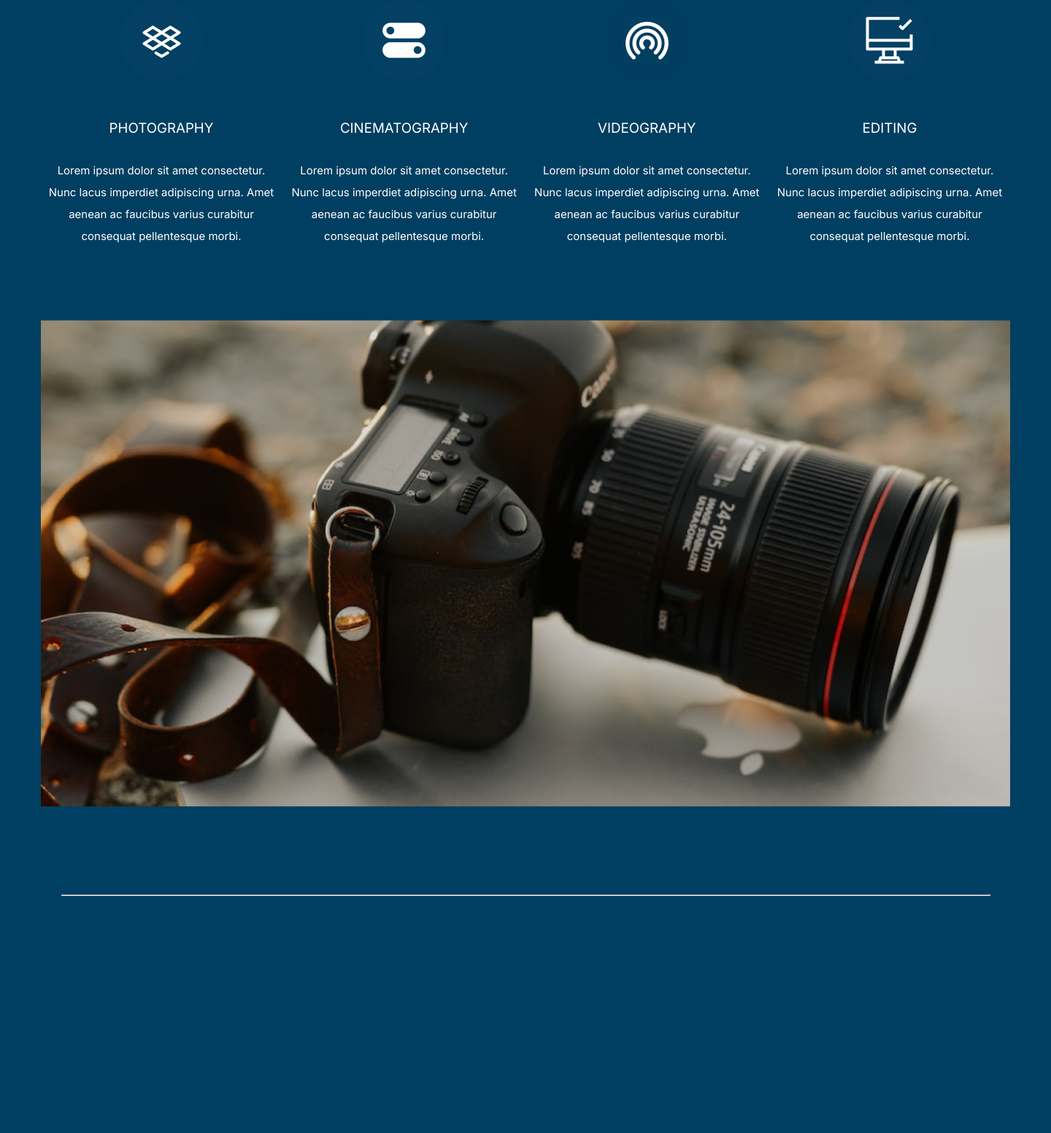
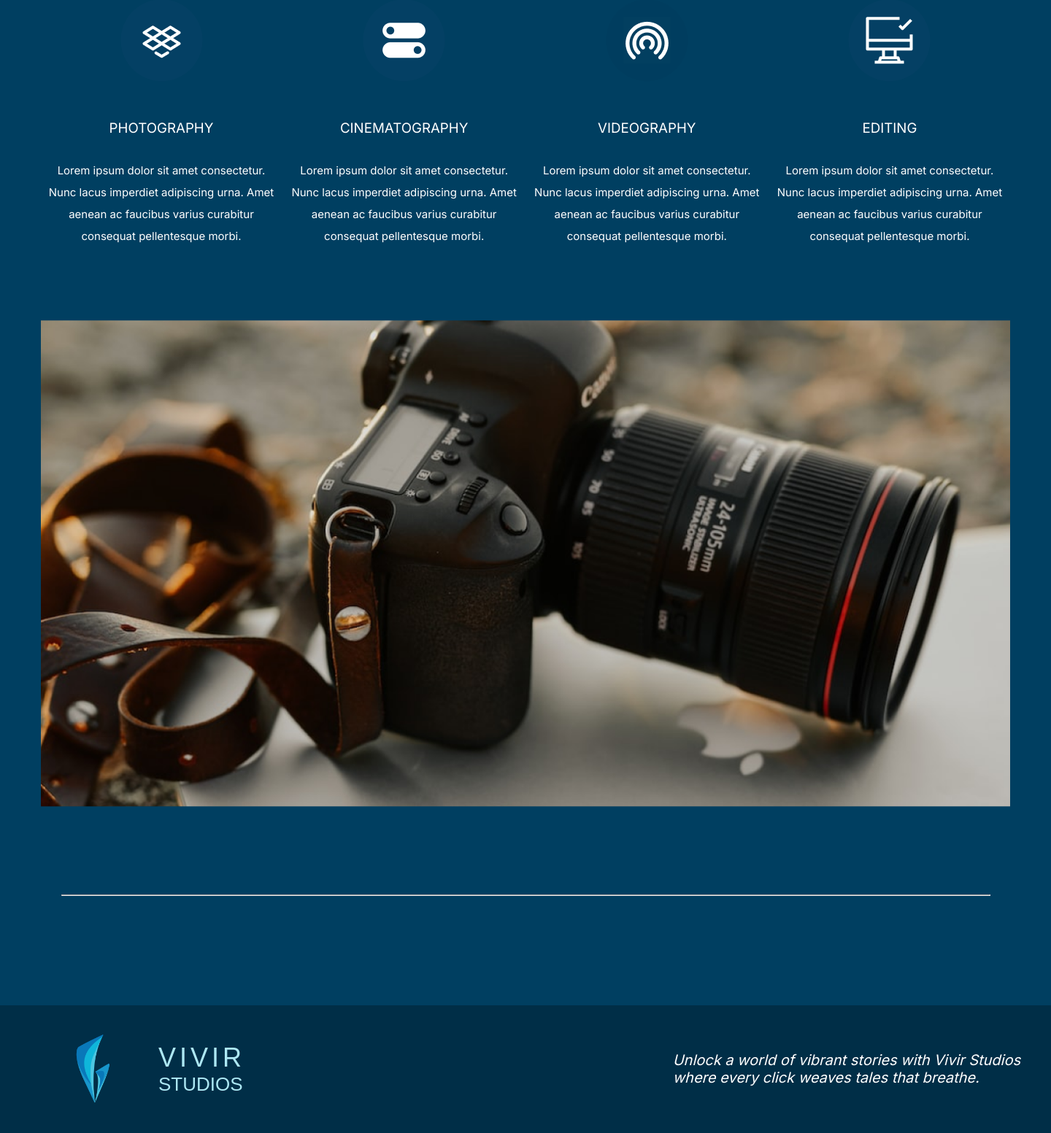
Before and after one commit to HanzDLC/IT-111-FINAL, a PHP site: page / in a window 1440 px wide. Shown: the part 2355-3908 px from the top of the page at 73% size. Before the commit the page ends 3583 px from the top, so only its background shows below. Run offline with PHP 8.4, Linux system fonts and the light colour scheme.

Commit message:
Update 4

```diff
--- a/css/global/content.css
+++ b/css/global/content.css
@@ -9,6 +9,7 @@
 
 
 }
+
 
 
 /* .wrapper{
--- a/css/global/fonts.css
+++ b/css/global/fonts.css
@@ -52,3 +52,12 @@
     font-weight: 700;
     src: url('../fonts/open-sans-v40-latin-700.woff2') format('woff2'); /* Chrome 36+, Opera 23+, Firefox 39+, Safari 12+, iOS 10+ */
   }
+
+
+  @font-face {
+    font-display: swap; /* Check https://developer.mozilla.org/en-US/docs/Web/CSS/@font-face/font-display for other options. */
+    font-family: 'Brown Sugar';
+    font-style: normal;
+    font-weight: 400;
+    src: url('/fonts/brown-sugar.ttf') format('ttf'); /* Chrome 36+, Opera 23+, Firefox 39+, Safari 12+, iOS 10+ */
+  }
--- a/css/style.css
+++ b/css/style.css
@@ -2,3 +2,79 @@
 @import url(/css/global/fonts.css);
 @import url(/css/global/header.css);
 @import url(/css/global/content.css);
+
+
+
+
+
+html, body {
+    margin: 0;
+    padding: 0;
+    height: 100%;
+}
+
+
+.page-container {
+    display: flex;
+    flex-direction: column;
+    min-height: 100vh;
+}
+
+
+.wrapper {
+    flex: 1;
+}
+
+
+footer {
+    width: 100%;
+    background-color: var(--dark-blue);
+    padding: 20px 0; /* Optional vertical padding for footer */
+}
+
+.footer-content {
+    max-width: 1356px; /* Match the container width of the header */
+    margin: 0 auto;    /* Center the footer content */
+    display: flex;
+    justify-content: space-between; /* Space between the footer elements */
+    align-items: center; /* Vertically align items */
+    padding-left: 20px;
+}
+
+.socials {
+    display: flex;
+    align-items: center;
+    gap: 20px; /* Spacing between logo and text */
+}
+
+.title h1 {
+    font-family: 'Brown Sugar', sans-serif;
+    font-size: 36px;
+    margin: 0;
+    letter-spacing: 5px;
+    color: #ADE8F4;
+    font-weight: 200;
+}
+
+.title p {
+    font-family: 'Brown Sugar', sans-serif;
+    font-size: 26px;
+    margin: 0;
+    color: #ADE8F4;
+}
+
+.footer-content .text {
+    color: white;
+    font-style: italic;
+    font-size: 20px;
+    margin-left: 200px;
+
+}
+
+.footer-content .text p {
+    margin: 0; /* Reset default paragraph margins */
+}
+
+.socials {
+    flex-shrink: 0; /* Ensure fixed size */
+}
--- a/index.html
+++ b/index.html
@@ -7,9 +7,11 @@
     <link rel="stylesheet" href="/css/style.css">
 </head>
 <body>
+    <div class="page-container">
+        <!-- Header Section -->
         <header>
             <div class="header-content">
-            <a href="#"><img class="logo" src="assets/viv lighter.png" height="150"  width="150"></a>
+                <a href="#"><img class="logo" src="assets/viv lighter.png" height="150" width="150"></a>
                 <nav>
                     <ul class="nav-links">
                         <li><a href="#">HOME</a></li>
@@ -20,8 +22,8 @@
                     </ul>
                 </nav>
                 <div class="login">
-                <a href="">Log in</a>
-                <a href="">Sign up</a>
+                    <a href="#">Log in</a>
+                    <a href="#">Sign up</a>
                 </div>
                 <div class="social-links">
                     <a href="#"><img src="/assets/facebook.png" height="24" width="24"></a>
@@ -30,23 +32,24 @@
                 </div>
             </div>
         </header>
+
+        <!-- Main Content Section -->
         <div class="wrapper">
             <div class="first-container">
                 <div class="first-sub-container">
                     <div class="left">
                         <h1>•BRAND <br />RECOGNITION</h1>
-
                     </div>
                     <div class="right">
                         <h1>2021</h1>
                     </div>
                 </div>
                 <p>Photography</p>
-
                 <div class="first-container-image">
                     <img src="/assets/Frame 7.png" alt="Photo of a man">
                 </div>
             </div>
+
             <div class="second-container">
                 <h2>•ABOUT</h2>
                 <div class="second-sub-container">
@@ -55,19 +58,19 @@
                         <img class="bottom-image" src="/assets/Frame 8.png">
                     </div>
                     <div class="right">
-                    <p>Vivir Studios is a photography and cinematography studio in Iloilo CIty, where timeless elegance
-                        and innovation work at their best
-                        <br /><br /> <br />
+                        <p>Vivir Studios is a photography and cinematography studio in Iloilo City, where timeless elegance
+                            and innovation work at their best.
+                            <br /><br /><br />
                             At Vivir Studios we don’t just capture images; we capture stories, emotions, and journeys.
-                        Whether you’re preparing for a pre-debut or pre-wedding shoot, or seeking a professional, corporate approach,
+                            Whether you’re preparing for a pre-debut or pre-wedding shoot, or seeking a professional corporate approach,
                             our unique blend of classic charm and contemporary style ensures every frame stands out.
-                        <br /> <br /> <br />
+                            <br /><br /><br />
                             With a cinematic touch, we bring your memories to life in a way that only Vivir Studios can.
                         </p>
-
                     </div>
                 </div>
             </div>
+
             <div class="button">
                 <button class="random-button">HELLO</button>
             </div>
@@ -76,51 +79,70 @@
                 <hr>
             </div>
 
-
             <div class="third-container">
                 <h2>•SERVICES</h2>
                 <div class="third-sub-container">
                     <div class="cont">
                         <img src="/assets/dropbox.png">
                         <div class="header"><h3>PHOTOGRAPHY</h3></div>
-                    <div class="text">Lorem ipsum dolor sit amet consectetur. <br />
-                        Nunc lacus imperdiet adipiscing urna. Amet <br />
-                        aenean ac faucibus varius curabitur <br />
-                        consequat pellentesque morbi. </div>
+                        <div class="text">Lorem ipsum dolor sit amet consectetur.<br />
+                            Nunc lacus imperdiet adipiscing urna. Amet<br />
+                            aenean ac faucibus varius curabitur<br />
+                            consequat pellentesque morbi.</div>
                     </div>
                     <div class="cont">
                         <img src="/assets/slider.png">
                         <div class="header"><h3>CINEMATOGRAPHY</h3></div>
-                    <div class="text">Lorem ipsum dolor sit amet consectetur. <br />
-                        Nunc lacus imperdiet adipiscing urna. Amet <br />
-                        aenean ac faucibus varius curabitur <br />
-                        consequat pellentesque morbi. </div>
+                        <div class="text">Lorem ipsum dolor sit amet consectetur.<br />
+                            Nunc lacus imperdiet adipiscing urna. Amet<br />
+                            aenean ac faucibus varius curabitur<br />
+                            consequat pellentesque morbi.</div>
                     </div>
                     <div class="cont">
                         <img src="/assets/wifi.png">
                         <div class="header"><h3>VIDEOGRAPHY</h3></div>
-                    <div class="text">Lorem ipsum dolor sit amet consectetur. <br />
-                        Nunc lacus imperdiet adipiscing urna. Amet <br />
-                        aenean ac faucibus varius curabitur <br />
-                        consequat pellentesque morbi. </div>
+                        <div class="text">Lorem ipsum dolor sit amet consectetur.<br />
+                            Nunc lacus imperdiet adipiscing urna. Amet<br />
+                            aenean ac faucibus varius curabitur<br />
+                            consequat pellentesque morbi.</div>
                     </div>
                     <div class="cont">
                         <img src="/assets/monitor.png">
                         <div class="header"><h3>EDITING</h3></div>
-                    <div class="text">Lorem ipsum dolor sit amet consectetur. <br />
-                        Nunc lacus imperdiet adipiscing urna. Amet <br />
-                        aenean ac faucibus varius curabitur <br />
-                        consequat pellentesque morbi. </div>
+                        <div class="text">Lorem ipsum dolor sit amet consectetur.<br />
+                            Nunc lacus imperdiet adipiscing urna. Amet<br />
+                            aenean ac faucibus varius curabitur<br />
+                            consequat pellentesque morbi.</div>
                     </div>
                 </div>
                 <div>
                     <img class="frame9" src="/assets/Frame 9.png" alt="">
                 </div>
             </div>
+
             <div class="line">
                 <hr>
             </div>
+        </div>
 
+        <!-- Footer Section -->
+        <footer>
+            <div class="footer-content">
+                <div class="socials">
+                    <img src="/assets/vivirlogo.png" height="135">
+                    <div class="title">
+                        <h1>VIVIR</h1>
+                        <p>STUDIOS</p>
+                      </div>
+                </div>
+                <div class="text">
+                    <p>Unlock a world of vibrant stories with Vivir Studios <br />
+                    where every click weaves tales that breathe.</p>
+                </div>
+            </div>
+
+
+        </footer>
     </div>
 </body>
 </html>
```
Also changed, not shown: assets/vivirlogo.png (added), fonts/brown-sugar.ttf (added). Lines whose indentation alone changed are shown as unchanged.
